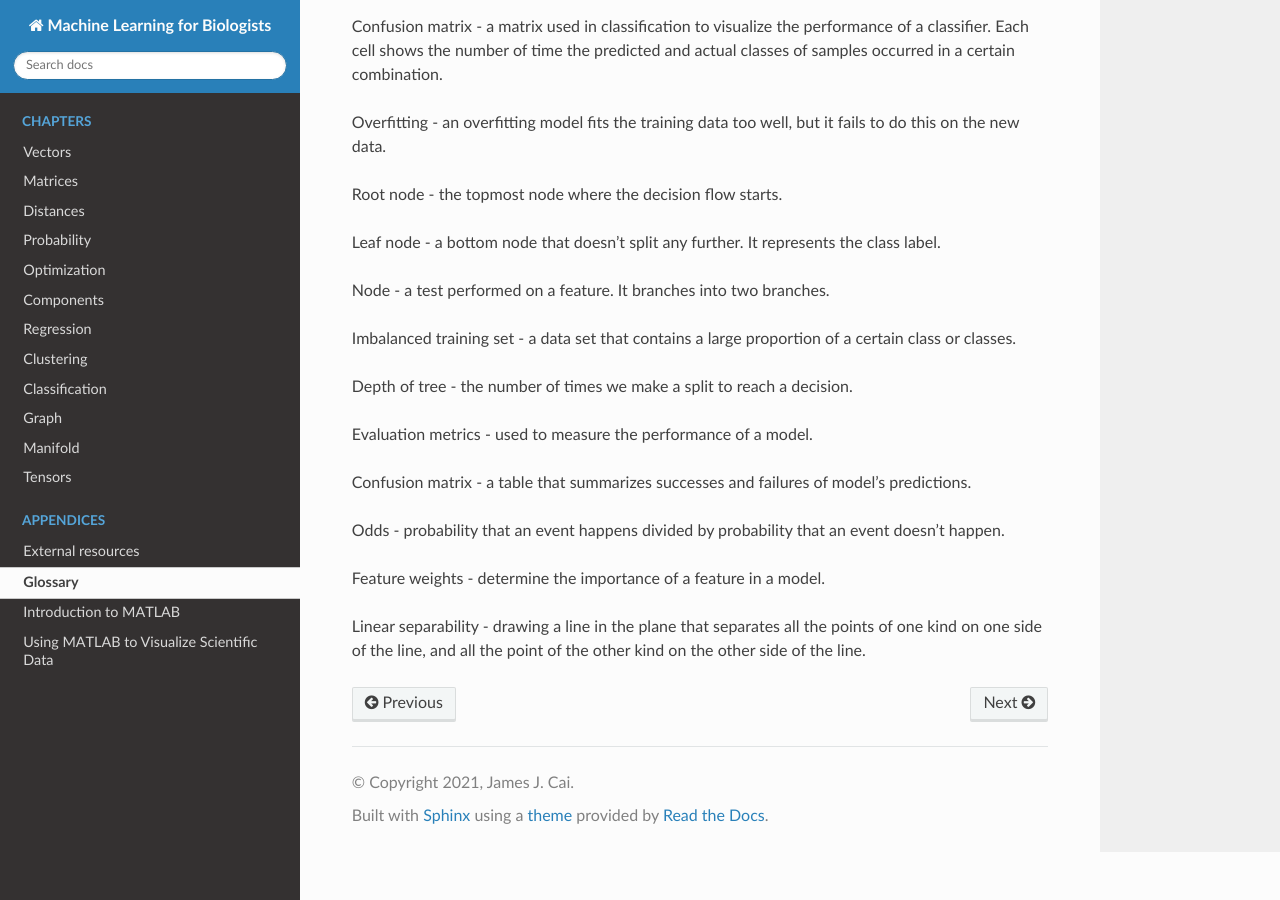
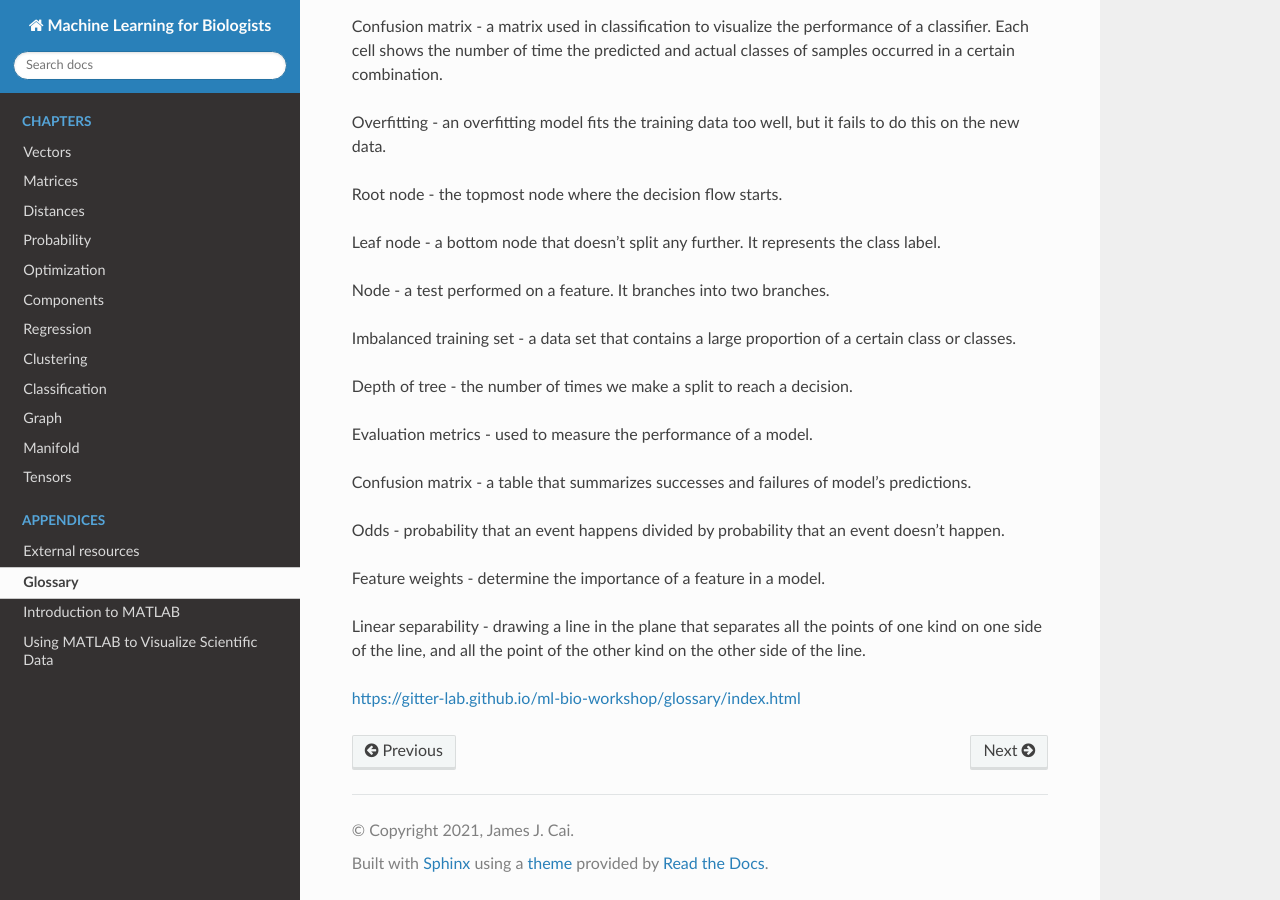
Before and after one commit to jamesjcai/readthedocs_ml4b, a Sphinx documentation site: the page built from docs/glos.rst, in a window 1280 px wide and 900 px high, scrolled down 1465 px. Built offline with Sphinx 7.4.7 and the Read the Docs theme 2.0.0, drawn with Linux system fonts in a browser that asks for light colours; formulas are drawn with MathJax 3; some of the changed lines change nothing that is shown.

Commit message:
Update glos.rst

```diff
--- a/docs/glos.rst
+++ b/docs/glos.rst
@@ -58,3 +58,6 @@ Odds - probability that an event happens divided by probability that an event do
 Feature weights - determine the importance of a feature in a model.
 
 Linear separability - drawing a line in the plane that separates all the points of one kind on one side of the line, and all the point of the other kind on the other side of the line.
+
+
+https://gitter-lab.github.io/ml-bio-workshop/glossary/index.html
```
